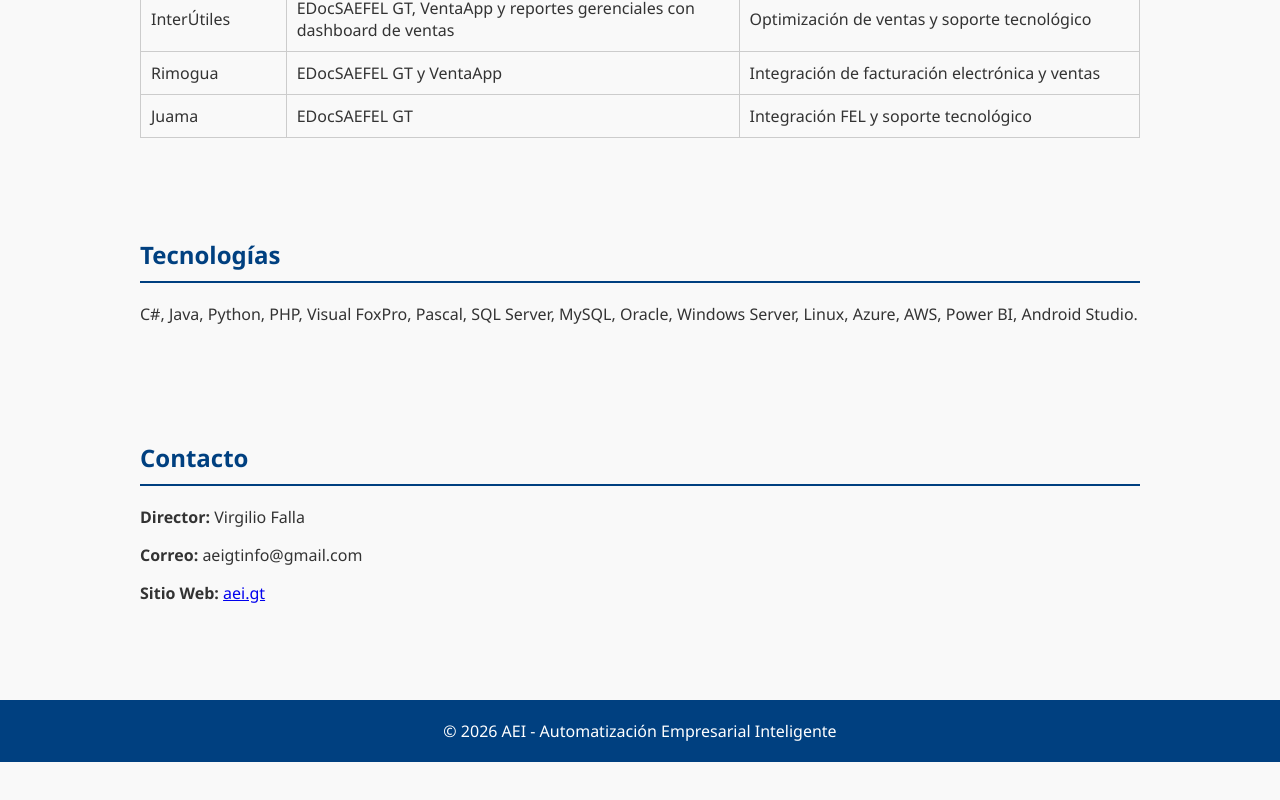
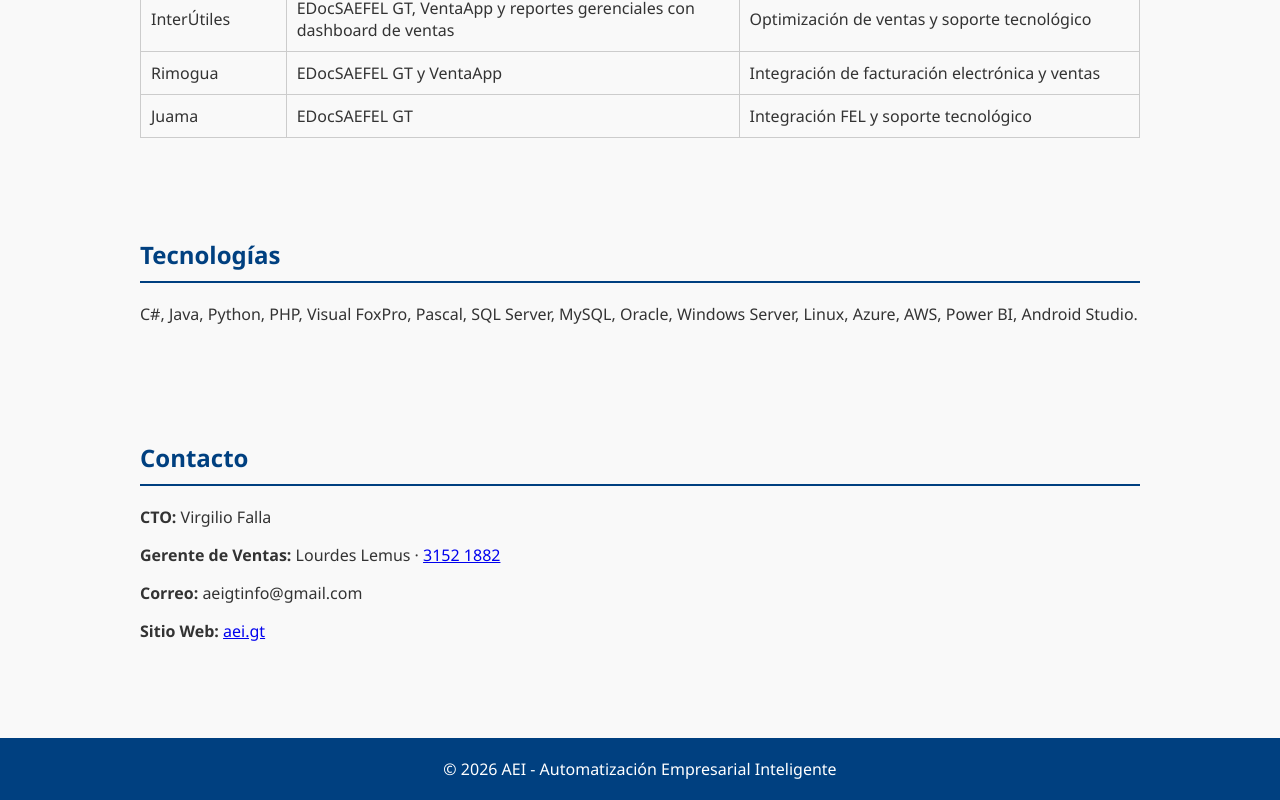
Before and after one commit to vfalla/aei, a plain HTML site: page index.html in a window 1280 px wide. Shown: the part 2766-3566 px from the top of the page. Before the commit the page ends 3528 px from the top, so only its background shows below. Drawn offline with Linux system fonts and the light colour scheme.

Commit message:
Update AEI sales and technology contacts

```diff
--- a/index.html
+++ b/index.html
@@ -121,7 +121,9 @@
 
 <section>
   <h2>Contacto</h2>
-  <p><strong>Director:</strong> Virgilio Falla</p>
+  <!-- //Codex_add: Contactos de tecnología y ventas -->
+  <p><strong>CTO:</strong> Virgilio Falla</p>
+  <p><strong>Gerente de Ventas:</strong> Lourdes Lemus · <a href="tel:+50231521882">3152 1882</a></p>
   <p><strong>Correo:</strong> aeigtinfo@gmail.com</p>
   <p><strong>Sitio Web:</strong> <a href="https://vfalla.github.io/aei" target="_blank">aei.gt</a></p>
 </section>
```
